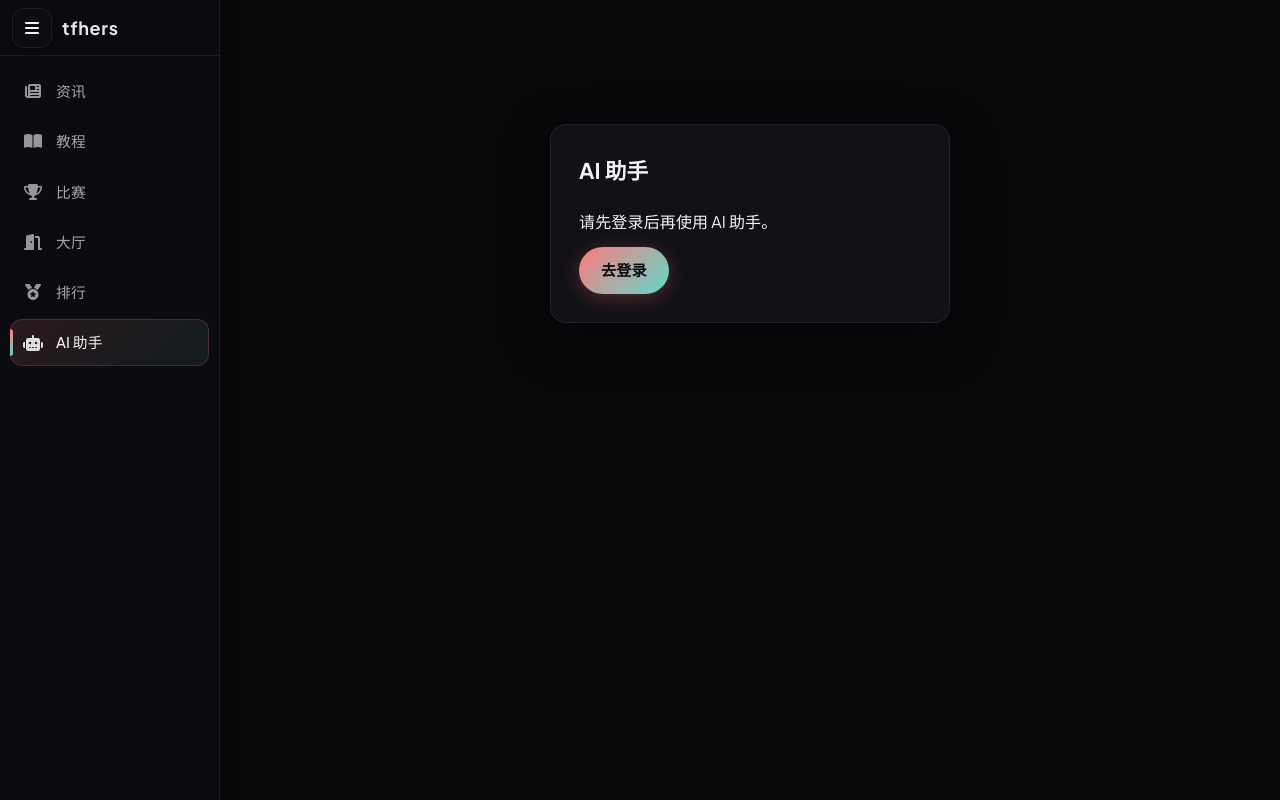
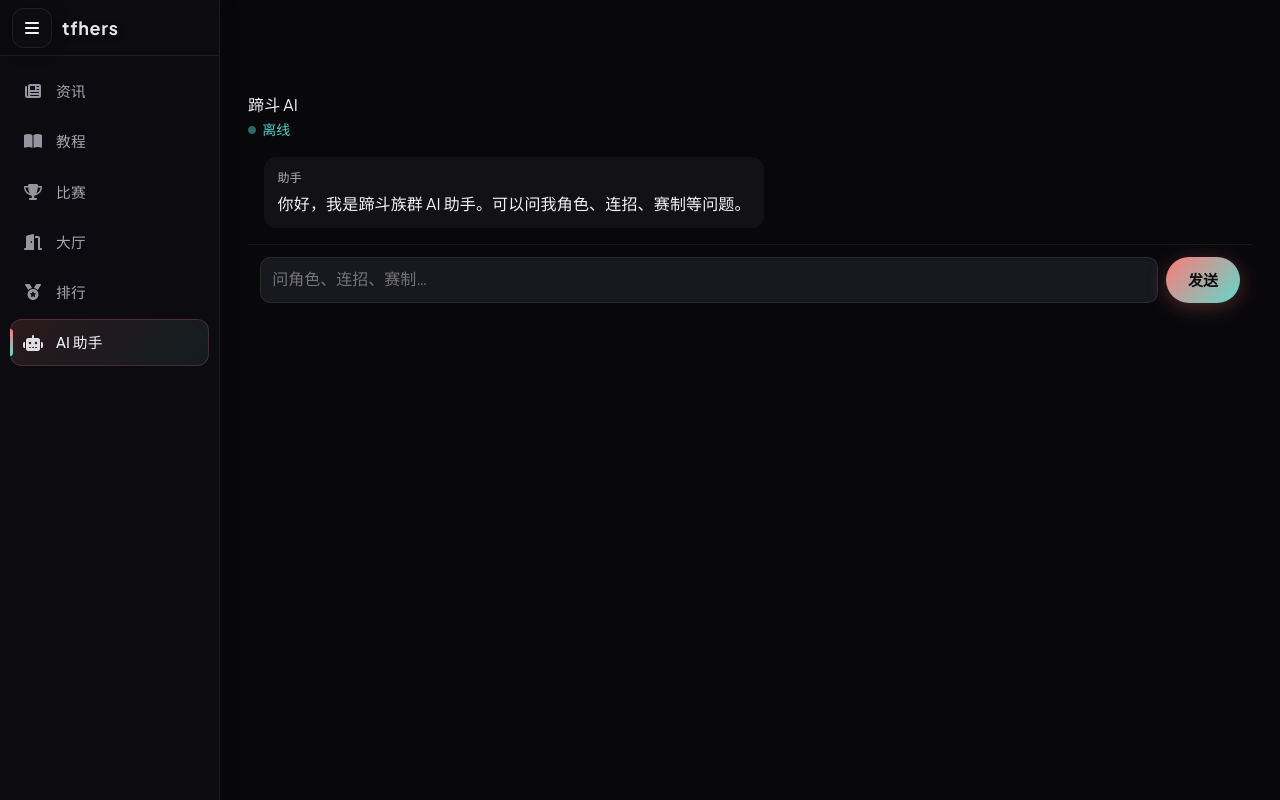
Before and after one commit to pureripple/tfhers-web, a Vue app in the folder frontend/: page /ai-chat in a window 1280 px wide. Built offline with nearby package versions, Linux system fonts and the light colour scheme; no server answers.

Commit message:
fix(frontend): drop redundant login gates on lobby and AI chat

```diff
--- a/frontend/src/views/user/AiChatView.vue
+++ b/frontend/src/views/user/AiChatView.vue
@@ -1,14 +1,6 @@
 <template>
   <section class="page page-ai-chat active">
-    <div v-if="!userAuth.isLoggedIn" class="auth-card-legacy" style="margin-top:2rem">
-      <h1>AI 助手</h1>
-      <p>请先登录后再使用 AI 助手。</p>
-      <RouterLink class="btn btn-primary" to="/login?redirect=/ai-chat" style="display:inline-flex;margin-top:0.75rem;text-decoration:none">
-        去登录
-      </RouterLink>
-    </div>
-
-    <div v-else class="ai-chat-layout grok-layout">
+    <div class="ai-chat-layout grok-layout">
       <div class="grok-chat-panel">
         <header class="grok-head">
           <div class="grok-head-left">
@@ -29,7 +21,7 @@
             style="max-width:85%;padding:0.65rem 0.85rem;border-radius:12px;background:var(--bg-secondary,rgba(255,255,255,0.06))"
             :style="m.role === 'user' ? { alignSelf: 'flex-end', background: 'rgba(255,122,122,0.18)' } : { alignSelf: 'flex-start' }"
           >
-            <div style="font-size:0.75rem;opacity:0.7;margin-bottom:0.2rem">{{ m.role === 'user' ? '我' : '助手' }}</div>
+            <div style="font-size:0.75rem;opacity:0.7;margin-bottom:0.2rem">{{ m.role === 'user' ? '你' : '助手' }}</div>
             <div style="white-space:pre-wrap;word-break:break-word">{{ m.text }}</div>
           </div>
           <p v-if="sending" class="vue-state">助手正在回复…</p>
@@ -40,7 +32,7 @@
             v-model.trim="input"
             type="text"
             maxlength="1000"
-            placeholder="问角色、技能、攻略…"
+            placeholder="问角色、连招、赛制…"
             :disabled="sending"
             style="flex:1;border:1px solid var(--border-color,rgba(255,255,255,0.14));border-radius:10px;padding:0.55rem 0.7rem;background:var(--bg-tertiary,#0f0f14);color:inherit;font:inherit"
           />
@@ -53,19 +45,17 @@
 </template>
 
 <script setup lang="ts">
-import { computed, nextTick, onMounted, ref, watch } from 'vue'
+import { computed, nextTick, onMounted, ref } from 'vue'
 import { fetchAiStatus, postAiChat } from '@/api/ai'
 import { ApiError } from '@/api/types'
-import { useUserAuthStore } from '@/stores/auth'
 
 interface ChatMsg {
   role: 'user' | 'ai'
   text: string
 }
 
-const userAuth = useUserAuthStore()
 const messages = ref<ChatMsg[]>([
-  { role: 'ai', text: '你好，我是蹄斗族群 AI 助手。可以问我角色、技能、攻略等问题。' },
+  { role: 'ai', text: '你好，我是蹄斗族群 AI 助手。可以问我角色、连招、赛制等问题。' },
 ])
 const input = ref('')
 const sending = ref(false)
@@ -81,7 +71,6 @@ const statusLabel = computed(() => {
 })
 
 async function probeStatus() {
-  if (!userAuth.isLoggedIn) return
   try {
     const data = await fetchAiStatus()
     status.value = data?.status === 'online' ? 'online' : 'warn'
@@ -107,21 +96,14 @@ async function onSend() {
     const answer = await postAiChat(q)
     messages.value.push({ role: 'ai', text: answer || '（空回复）' })
   } catch (e) {
-    const msg = e instanceof ApiError ? e.message : 'AI 服务暂时不可用'
+    const msg = e instanceof ApiError ? e.message : 'AI 请求暂时不可用'
     error.value = msg
-    messages.value.push({ role: 'ai', text: '抱歉，我现在无法回答您的问题，请稍后再试。' })
+    messages.value.push({ role: 'ai', text: '抱歉，这一次无法回答你的问题，请稍后再试。' })
   } finally {
     sending.value = false
     await scrollBottom()
   }
 }
 
-watch(
-  () => userAuth.isLoggedIn,
-  (ok) => {
-    if (ok) probeStatus()
-  },
-)
-
 onMounted(probeStatus)
 </script>
--- a/frontend/src/views/user/LobbyView.vue
+++ b/frontend/src/views/user/LobbyView.vue
@@ -1,21 +1,13 @@
 <template>
   <section class="page active">
     <div class="rooms-page">
-      <div v-if="!userAuth.isLoggedIn" class="auth-card-legacy" style="margin-top:2rem">
-        <h1>大厅</h1>
-        <p>大厅需要登录后才能查看房间列表与加入约战。</p>
-        <RouterLink class="btn btn-primary" to="/login?redirect=/lobby" style="display:inline-flex;margin-top:0.75rem;text-decoration:none">
-          去登录
-        </RouterLink>
-      </div>
-
-      <div v-else class="rooms-layout">
+      <div class="rooms-layout">
         <div class="rooms-list-col">
           <header class="rooms-rail-head" style="display:flex;gap:8px;align-items:center;margin-bottom:8px">
             <button type="button" class="rooms-icon-btn" title="刷新列表" aria-label="刷新列表" :disabled="loading" @click="load">
               <i class="fas fa-sync-alt"></i>
             </button>
-            <button type="button" class="rooms-icon-btn" title="创建房间（待接）" aria-label="创建房间" disabled>
+            <button type="button" class="rooms-icon-btn" title="创建房间（占位）" aria-label="创建房间" disabled>
               <i class="fas fa-plus"></i>
             </button>
           </header>
@@ -38,7 +30,7 @@
             >
               <span class="room-tile-face">
                 <i v-if="room.hasPassword" class="fas fa-lock" style="position:absolute;top:8px;left:8px;font-size:0.7rem;opacity:0.8"></i>
-                <span v-if="room.joinedByMe" class="room-tile-mark room-tile-mark--joined">在</span>
+                <span v-if="room.joinedByMe" class="room-tile-mark room-tile-mark--joined">我</span>
                 <span class="room-tile-abbr">{{ abbrOf(room) }}</span>
                 <span class="room-tile-count">
                   {{ room.memberCount ?? 0 }}<template v-if="room.maxPlayers != null">/{{ room.maxPlayers }}</template>
@@ -74,12 +66,12 @@
                   </div>
                   <div v-if="selected.hasPassword" class="room-info-row">
                     <span class="room-info-label">密码</span>
-                    <span class="room-info-value">有密码</span>
+                    <span class="room-info-value">已加密</span>
                   </div>
                 </div>
-                <p class="room-info-tip">房间仅用于互相联系、约定上线对战；对局请自行在 Steam 启动游戏。</p>
+                <p class="room-info-tip">约战房间用于群内约战或本地对战；对局请自行用 Steam 启动游戏。</p>
                 <div class="room-info-actions">
-                  <button type="button" class="btn btn-primary" disabled title="下一步再接">加入（待接）</button>
+                  <button type="button" class="btn btn-primary" disabled title="下一步再接">加入（占位）</button>
                 </div>
               </div>
             </div>
@@ -91,12 +83,10 @@
 </template>
 
 <script setup lang="ts">
-import { computed, onMounted, ref, watch } from 'vue'
+import { computed, onMounted, ref } from 'vue'
 import { fetchRooms } from '@/api/rooms'
 import { ApiError, type Room } from '@/api/types'
-import { useUserAuthStore } from '@/stores/auth'
 
-const userAuth = useUserAuthStore()
 const rooms = ref<Room[]>([])
 const loading = ref(false)
 const error = ref('')
@@ -115,7 +105,7 @@ function roomStatus(r: Room) {
 function roomStatusLabel(st: string) {
   if (st === 'FULL') return '已满'
   if (st === 'CLOSED') return '已关闭'
-  return '开放中'
+  return '可加入'
 }
 function abbrOf(r: Room) {
   const title = (r.title || ('R' + r.id)).trim()
@@ -133,10 +123,6 @@ function tileTitle(r: Room) {
 }
 
 async function load() {
-  if (!userAuth.isLoggedIn) {
-    rooms.value = []
-    return
-  }
   loading.value = true
   error.value = ''
   try {
@@ -153,16 +139,5 @@ async function load() {
   }
 }
 
-watch(
-  () => userAuth.isLoggedIn,
-  (ok) => {
-    if (ok) load()
-    else {
-      rooms.value = []
-      selectedId.value = null
-    }
-  },
-)
-
 onMounted(load)
 </script>
```
